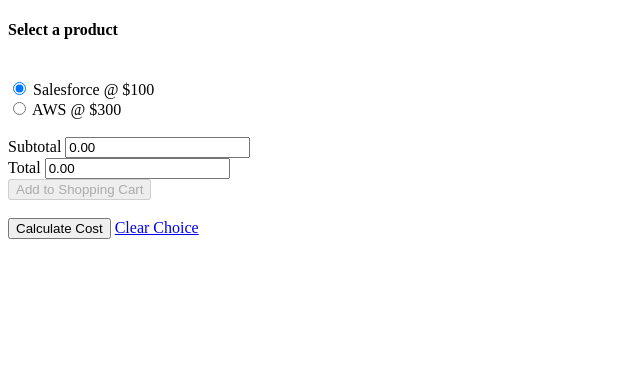
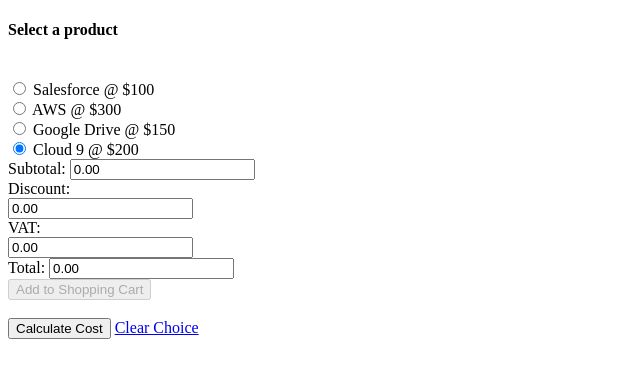
Before and after one commit to CraigDoyleGubbins/IS1113117481062, a PHP site: page /Ebusiness/Ebus1.php in a window 1280 px wide. Shown: the top 378 px of the page, without its empty margins (0-640 px from the left). Run offline with PHP 8.4, Linux system fonts and the light colour scheme; some libraries are stand-ins or nearby versions.

Commit message:
cost calculations update

```diff
--- a/CV/cv_page2.html
+++ b/CV/cv_page2.html
@@ -27,6 +27,6 @@
         <p><strong>Year:</strong> 1956-1960</p>
 
         <a href="cv_page1.html" class="btn btn-dark">Back</a>
-        <a href="cv_page3.html" class="btn btn-dark">Next</a>
+        <a href="cv_page3.html" class="btn btn-dark" style="float: right;">Next</a>
     </body>
 </html>
--- a/CV/cv_page3.html
+++ b/CV/cv_page3.html
@@ -19,6 +19,6 @@
         <p><strong>Year:</strong> 1961-Present</p>
 
         <a href="cv_page2.html" class="btn btn-dark">Back</a>
-        <a href="../homepage.html" class="btn btn-dark">Home</a>
+        <a href="../homepage.html" class="btn btn-dark" style="float: right;">Home</a>
     </body>
 </html>
--- a/Ebusiness/Ebus1.php
+++ b/Ebusiness/Ebus1.php
@@ -14,6 +14,7 @@
         </br>
 
         <form method="POST" action="Ebus2.php">
+
             <label for="salesforce">
                 <input type="radio" id="salesforce" name="product" checked onClick="disablebtnProceed()"/>
                 Salesforce @ $100
@@ -27,17 +28,46 @@
             </label>
 
             <br/>
+
+            <label for="googledrive">
+                <input type="radio" id="googledrive" name="product" checked onClick="disablebtnProceed()">
+                Google Drive @ $150
+            </label>
+
+            <br/>
+
+            <label for="cloud9">
+                <input type="radio" id="cloud9" name="product" checked onClick="disablebtnProceed()">
+                Cloud 9 @ $200
+            </label>
+
             <br/>
 
             <label for="subtotal">
-                Subtotal
+                Subtotal:
                 <input type="text" id="subtotal" value="0.00" readonly/>
             </label>
 
             <br/>
 
+            <label for="discount">
+                Discount:
+                <br/>
+                <input type="text" id="discount" name="total" value="0.00" class="inline" readonly/>
+            </label>
+
+            <br/>
+
+            <label for="vat">
+                VAT:
+                <br/>
+                <input type="text" id="vat" name="vat" value="0.00" class="inline" readonly/>
+            </label>
+
+            <br/>
+
             <label for="total">
-                Total
+                Total:
                 <input type="text" id="total" value="0.00" readonly/>
             </label>
 
--- a/Ebusiness/cost_calc.js
+++ b/Ebusiness/cost_calc.js
@@ -7,17 +7,35 @@
     if(document.getElementById('salesforce').checked){
         argSubTotal = 100;
     }
-    else{
+    if(document.getElementById('aws').checked){
         argSubTotal = 300;
     }
+    if(document.getElementById('googledrive').checked){
+        argSubTotal = 150;
+    }
+    if(document.getElementById('cloud9').checked){
+        argSubTotal = 200;
+    }
 
-    display(argSubTotal);
+    calcDisVatTotal(argSubTotal);
 }
 
-function display(parm1){
+function calcDisVatTotal(argSubTotal){
+  var num1, discount, vat, totalPrice;
+  discount = argSubTotal * 0.1;
+  document.getElementById("discount").value = discount;
+  num1 = argSubTotal - discount;
+  vat = num1 * .2;
+  totalPrice = argSubTotal-(discount + vat);
+  display(argSubTotal,discount,vat,totalPrice);
+}
+
+function display(parm1, parm2, parm3, parm4){
 
     document.getElementById("subtotal").value = parm1;
-    document.getElementById("total").value = parm1;
+    document.getElementById("discount").value = parm2;
+    document.getElementById("vat").value = parm3;
+    document.getElementById("total").value = parm4;
 
     enablebtnProceed();
 }
```
Also changed, not shown: CV/cv_page1.html (+2 -5 lines), homepage.html (+25 -11 lines), mystylesheet.css (+27 -28 lines), tempbin/homepage.html (added, +28 -0 lines).
